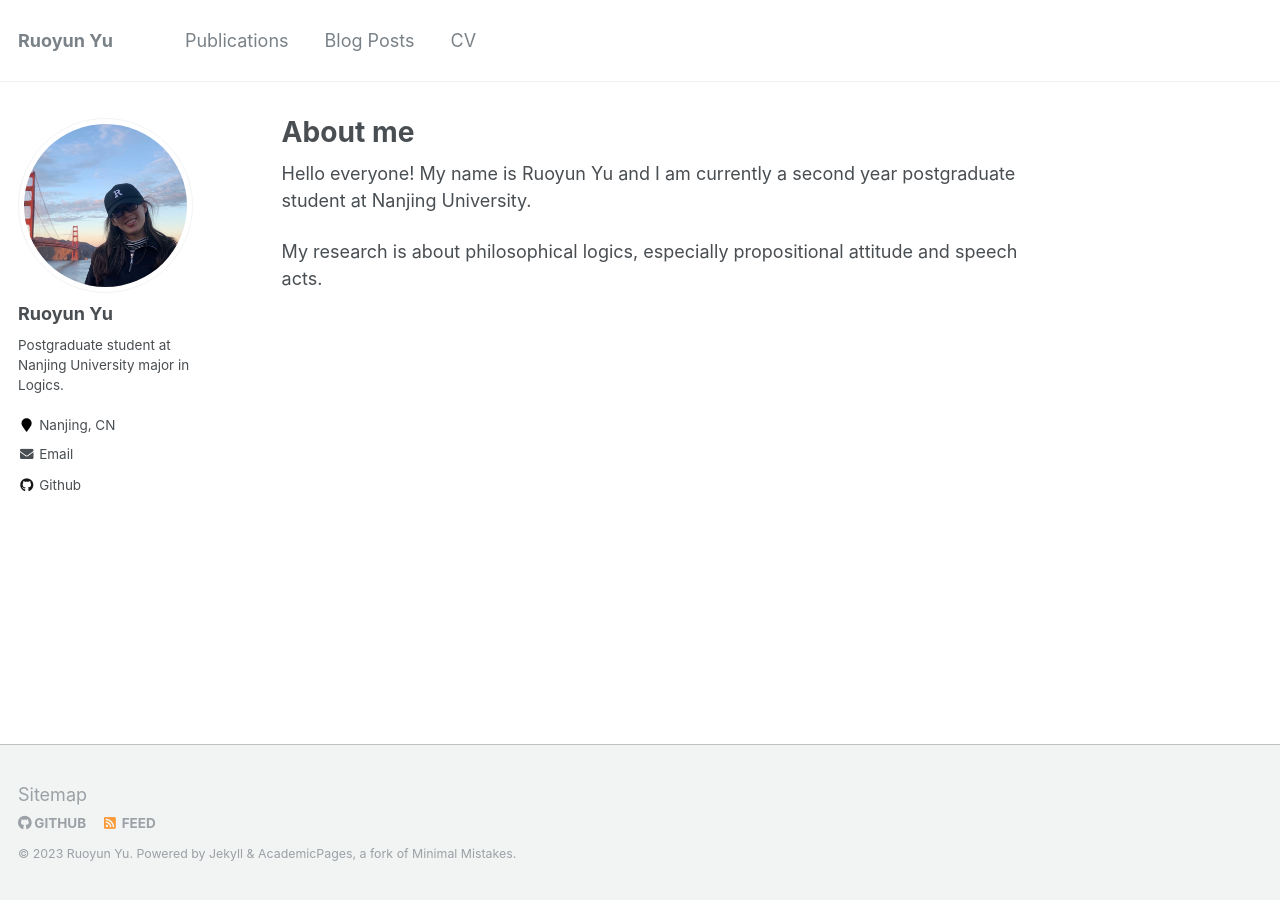
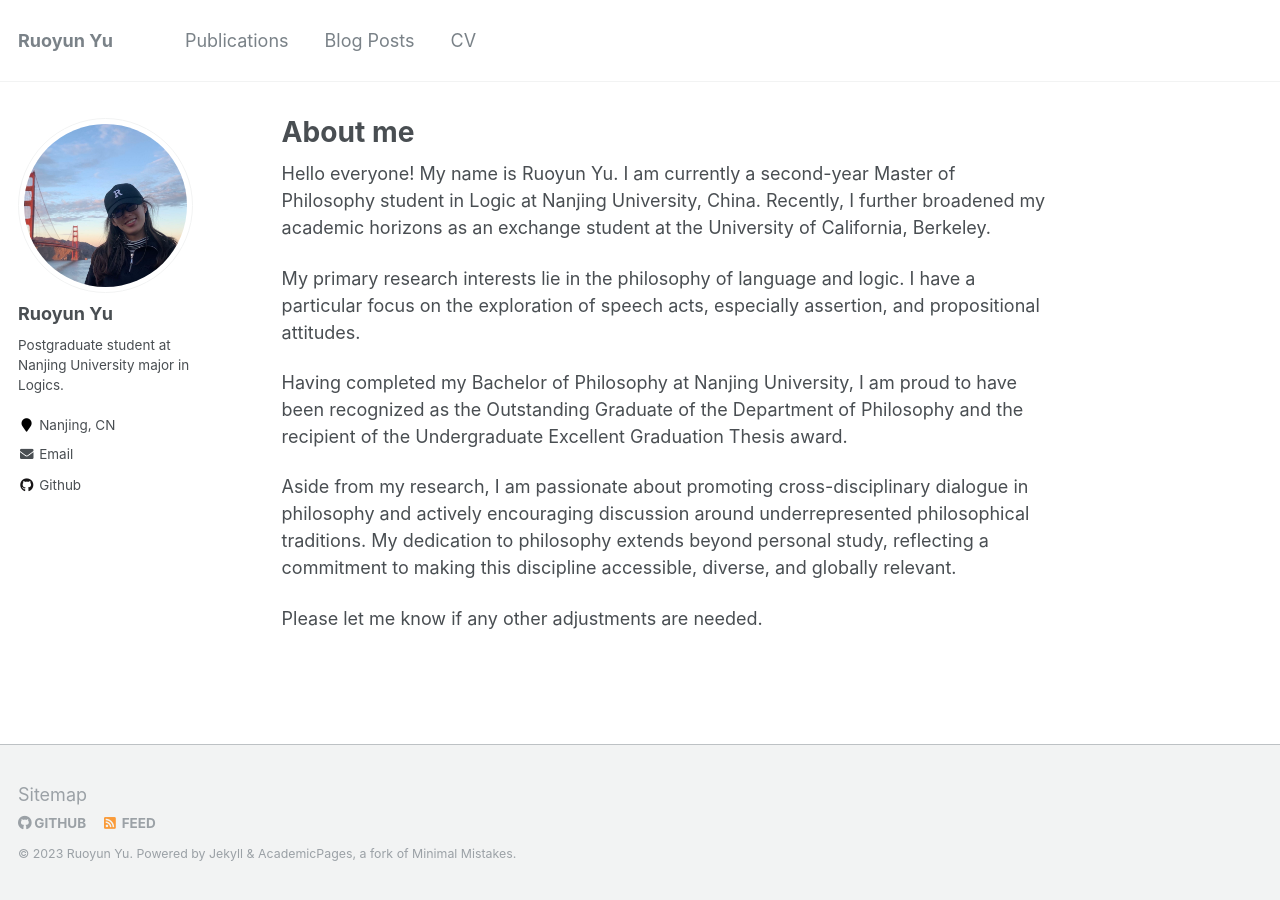
Before and after one commit to ruoyunyu/ruoyunyu.github.io, a Jekyll site: the page built from _pages/about.md, in a window 1280 px wide. Built offline with Jekyll 4.4.1, drawn with Linux system fonts in a browser that asks for light colours.

Commit message:
Update about.md

```diff
--- a/_pages/about.md
+++ b/_pages/about.md
@@ -8,6 +8,12 @@ redirect_from:
   - /about.html
 ---
 
-Hello everyone! My name is Ruoyun Yu and I am currently a second year postgraduate student at Nanjing University.
+Hello everyone! My name is Ruoyun Yu. I am currently a second-year Master of Philosophy student in Logic at Nanjing University, China. Recently, I further broadened my academic horizons as an exchange student at the University of California, Berkeley.
 
-My research is about philosophical logics, especially propositional attitude and speech acts.
+My primary research interests lie in the philosophy of language and logic. I have a particular focus on the exploration of speech acts, especially assertion, and propositional attitudes.
+
+Having completed my Bachelor of Philosophy at Nanjing University, I am proud to have been recognized as the Outstanding Graduate of the Department of Philosophy and the recipient of the Undergraduate Excellent Graduation Thesis award.
+
+Aside from my research, I am passionate about promoting cross-disciplinary dialogue in philosophy and actively encouraging discussion around underrepresented philosophical traditions. My dedication to philosophy extends beyond personal study, reflecting a commitment to making this discipline accessible, diverse, and globally relevant.
+
+Please let me know if any other adjustments are needed.
```
